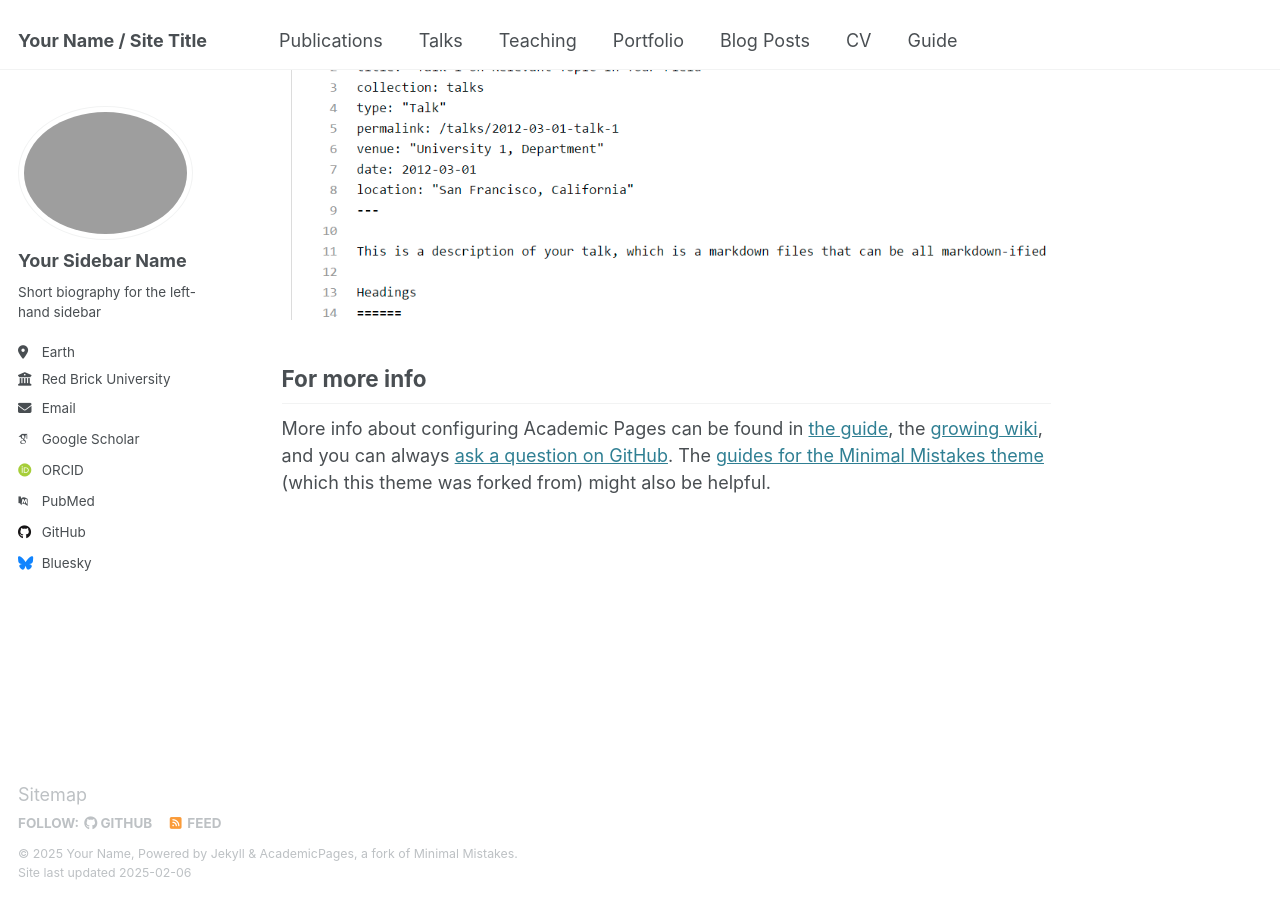
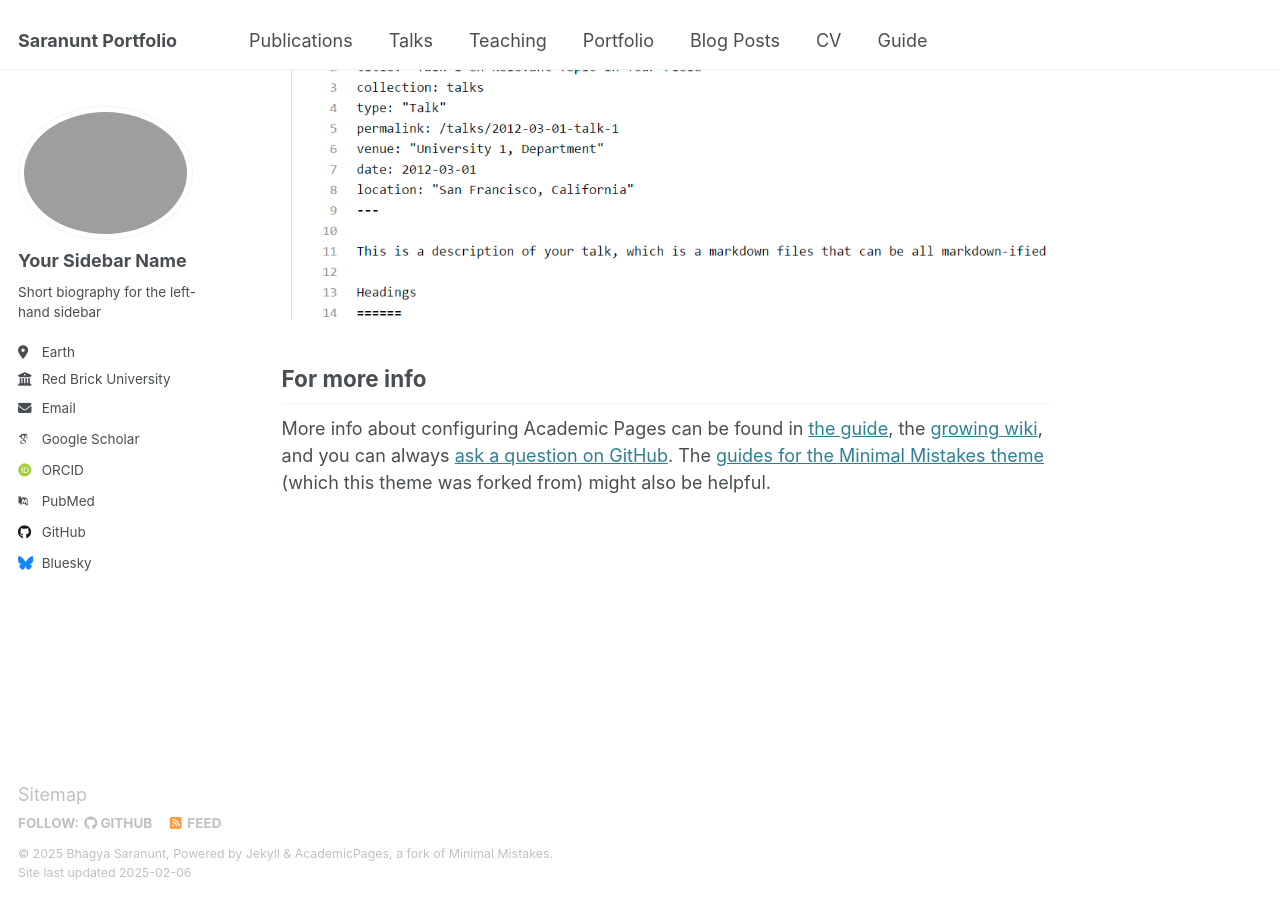
Before and after one commit to Saranunt/saranunt.github.io, a Jekyll site: the page built from _pages/about.md, in a window 1280 px wide and 900 px high, scrolled down 2642 px. Built offline with Jekyll 4.4.1, drawn with Linux system fonts in a browser that asks for light colours; some web fonts are replaced.

```diff
--- a/_config.yml
+++ b/_config.yml
@@ -9,10 +9,10 @@
 # Basic Site Settings
 locale                   : "en-US"
 site_theme               : "default"
-title                    : "Your Name / Site Title"
+title                    : "Saranunt Portfolio"
 title_separator          : "-"
-name                     : &name "Your Name"
-description              : &description "personal description"
+name                     : &name "Bhagya Saranunt"
+description              : &description "computer engineering student"
 url                      : https://academicpages.github.io # the base hostname & protocol for your site e.g. "https://[your GitHub username].github.io"
 baseurl                  : "" # the subpath of your site, e.g. "/blog"
 repository               : "academicpages/academicpages.github.io"
```
Also changed, not shown: _data/authors.yml (+7 -7 lines), 1 other file.
